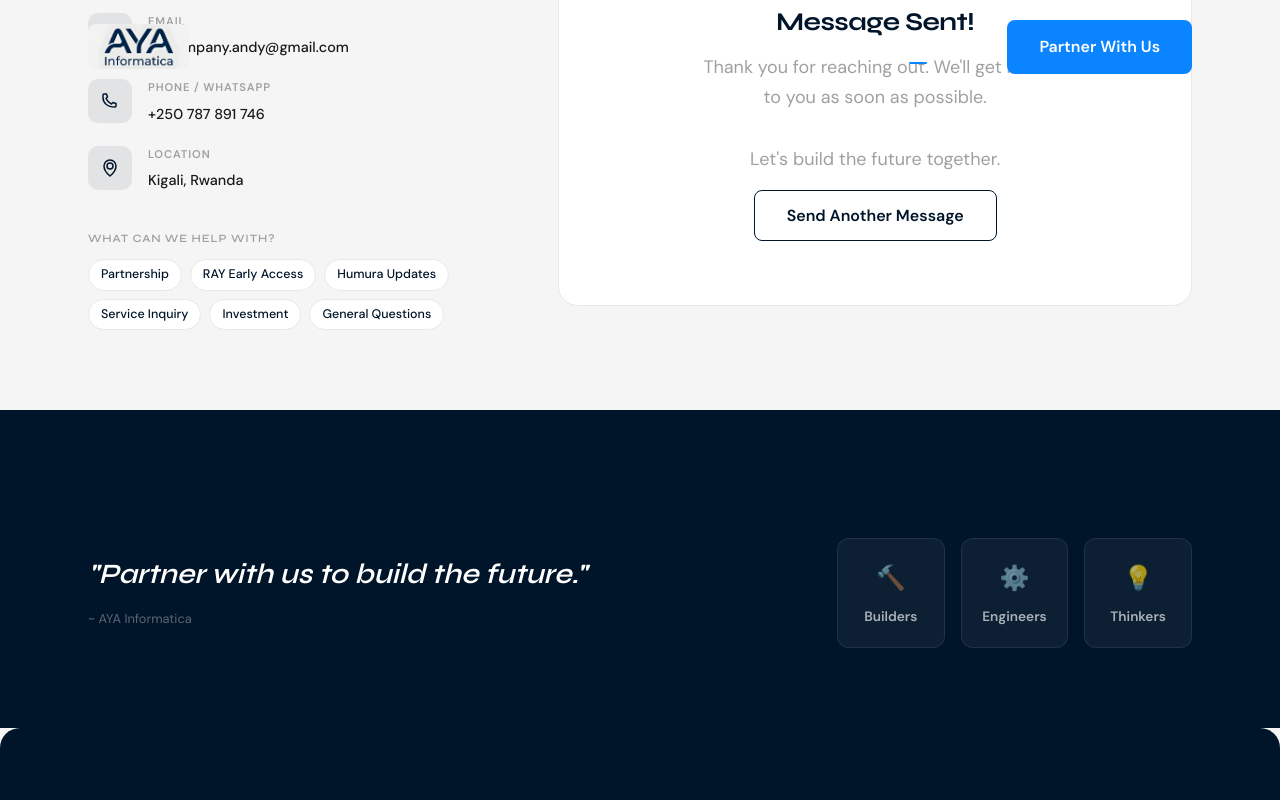
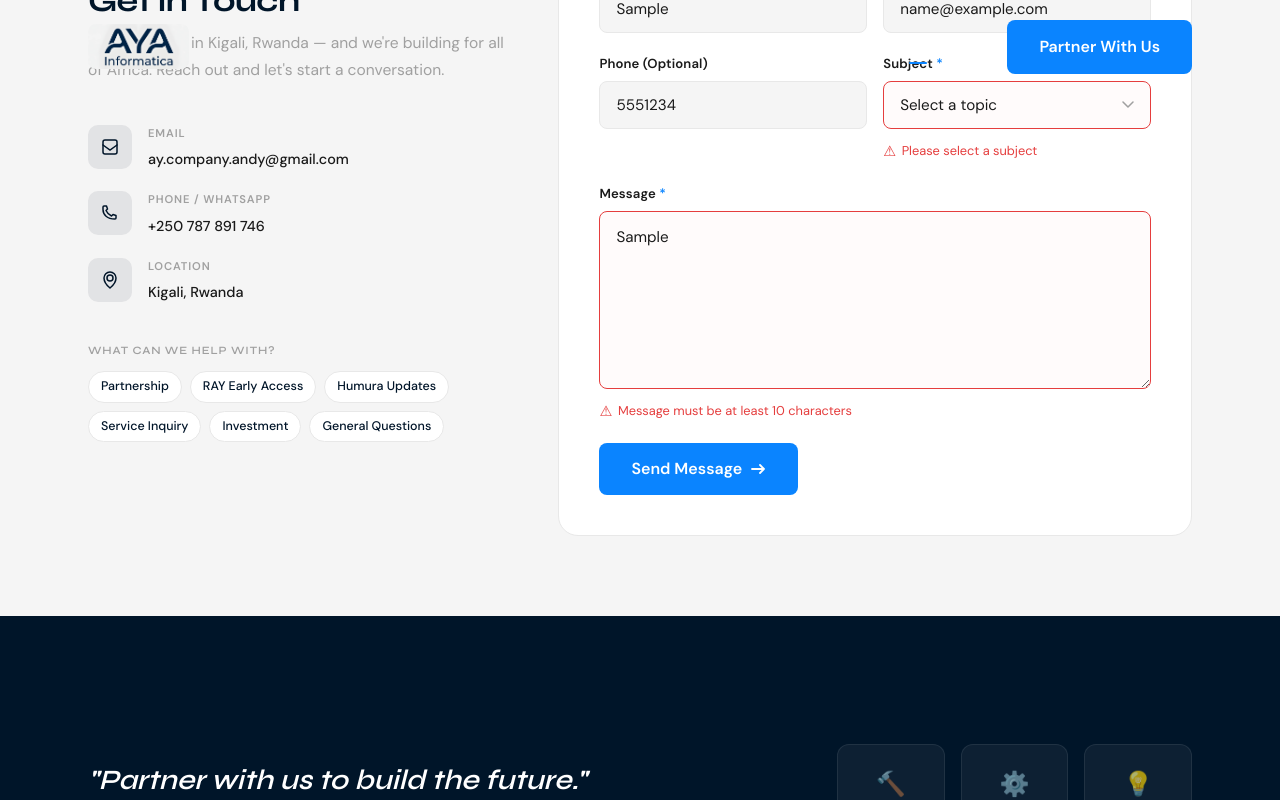
Before and after one commit to AYA-Informatica/aya-informatica-website, a React (Vite) app: page /contact in a window 1280 px wide. Both pictures are taken after typing "Sample", "name@example.com", "5551234", "Sample" into the empty fields and a click on the button "Send Message". Shown: the part 993-1793 px from the top of the page. Built offline with nearby package versions, Linux system fonts and the light colour scheme.

Commit message:
Implement complete contact form: Formspree integration, validation, error handling, accessibility

```diff
--- a/src/pages/ContactPage.css
+++ b/src/pages/ContactPage.css
@@ -184,6 +184,30 @@
   border-color: var(--accent);
   background: var(--white);
   box-shadow: 0 0 0 3px rgba(10,132,255,0.1);
+}
+
+.form-input--error {
+  border-color: #e53e3e;
+  background: rgba(229,62,62,0.02);
+}
+
+.form-input--error:focus {
+  border-color: #e53e3e;
+  box-shadow: 0 0 0 3px rgba(229,62,62,0.1);
+}
+
+.form-error {
+  font-size: 0.8rem;
+  color: #e53e3e;
+  margin-top: 0.25rem;
+  display: flex;
+  align-items: center;
+  gap: 0.35rem;
+}
+
+.form-error::before {
+  content: '⚠';
+  font-size: 0.9rem;
 }
 
 .form-input::placeholder {
--- a/src/pages/ContactPage.tsx
+++ b/src/pages/ContactPage.tsx
@@ -1,4 +1,4 @@
-import { useState, useEffect, FormEvent } from 'react'
+import { useState, FormEvent } from 'react'
 import { useScrollReveal } from '../hooks/useScrollReveal'
 import { useSEO } from '../hooks/useSEO'
 import './AboutPage.css'
@@ -13,6 +13,7 @@
 }
 
 type FormStatus = 'idle' | 'submitting' | 'success' | 'error'
+type FormErrors = Partial<Record<keyof FormState, string>>
 
 export default function ContactPage() {
   useScrollReveal()
@@ -32,21 +33,88 @@
     message: '',
   })
   const [status, setStatus] = useState<FormStatus>('idle')
+  const [errors, setErrors] = useState<FormErrors>({})
 
   const handleChange = (e: React.ChangeEvent<HTMLInputElement | HTMLTextAreaElement | HTMLSelectElement>) => {
-    setForm((prev) => ({ ...prev, [e.target.name]: e.target.value }))
+    const { name, value } = e.target
+    setForm((prev) => ({ ...prev, [name]: value }))
+    // Clear error when user starts typing
+    if (errors[name as keyof FormState]) {
+      setErrors((prev) => ({ ...prev, [name]: '' }))
+    }
+  }
+
+  const validateForm = (): boolean => {
+    const newErrors: FormErrors = {}
+
+    // Name validation
+    if (!form.name.trim()) {
+      newErrors.name = 'Name is required'
+    } else if (form.name.trim().length < 2) {
+      newErrors.name = 'Name must be at least 2 characters'
+    }
+
+    // Email validation
+    if (!form.email.trim()) {
+      newErrors.email = 'Email is required'
+    } else if (!/^[^\s@]+@[^\s@]+\.[^\s@]+$/.test(form.email)) {
+      newErrors.email = 'Please enter a valid email address'
+    }
+
+    // Subject validation
+    if (!form.subject) {
+      newErrors.subject = 'Please select a subject'
+    }
+
+    // Message validation
+    if (!form.message.trim()) {
+      newErrors.message = 'Message is required'
+    } else if (form.message.trim().length < 10) {
+      newErrors.message = 'Message must be at least 10 characters'
+    }
+
+    setErrors(newErrors)
+    return Object.keys(newErrors).length === 0
   }
 
   const handleSubmit = async (e: FormEvent<HTMLFormElement>) => {
     e.preventDefault()
+
+    // Validate form
+    if (!validateForm()) {
+      return
+    }
+
     setStatus('submitting')
 
-    /* Simulate form submission (replace with actual endpoint in production) */
     try {
-      await new Promise((res) => setTimeout(res, 1500))
-      setStatus('success')
-      setForm({ name: '', email: '', phone: '', subject: '', message: '' })
-    } catch {
+      // Using Formspree - replace with your Formspree form ID
+      // Get your form ID from https://formspree.io/
+      const response = await fetch('https://formspree.io/f/YOUR_FORM_ID', {
+        method: 'POST',
+        headers: {
+          'Content-Type': 'application/json',
+        },
+        body: JSON.stringify({
+          name: form.name,
+          email: form.email,
+          phone: form.phone || 'Not provided',
+          subject: form.subject,
+          message: form.message,
+          _replyto: form.email,
+          _subject: `New contact from ${form.name} - ${form.subject}`,
+        }),
+      })
+
+      if (response.ok) {
+        setStatus('success')
+        setForm({ name: '', email: '', phone: '', subject: '', message: '' })
+        setErrors({})
+      } else {
+        setStatus('error')
+      }
+    } catch (error) {
+      console.error('Form submission error:', error)
       setStatus('error')
     }
   }
@@ -209,14 +277,21 @@
                       id="name"
                       name="name"
                       type="text"
-                      className="form-input"
+                      className={`form-input${errors.name ? ' form-input--error' : ''}`}
                       placeholder="Your full name"
                       value={form.name}
                       onChange={handleChange}
                       required
                       autoComplete="name"
                       aria-required="true"
+                      aria-invalid={!!errors.name}
+                      aria-describedby={errors.name ? 'name-error' : undefined}
                     />
+                    {errors.name && (
+                      <span id="name-error" className="form-error" role="alert">
+                        {errors.name}
+                      </span>
+                    )}
                   </div>
                   <div className="form-group">
                     <label htmlFor="email" className="form-label">
@@ -226,14 +301,21 @@
                       id="email"
                       name="email"
                       type="email"
-                      className="form-input"
+                      className={`form-input${errors.email ? ' form-input--error' : ''}`}
                       placeholder="your@email.com"
                       value={form.email}
                       onChange={handleChange}
                       required
                       autoComplete="email"
                       aria-required="true"
+                      aria-invalid={!!errors.email}
+                      aria-describedby={errors.email ? 'email-error' : undefined}
                     />
+                    {errors.email && (
+                      <span id="email-error" className="form-error" role="alert">
+                        {errors.email}
+                      </span>
+                    )}
                   </div>
                 </div>
 
@@ -258,11 +340,13 @@
                     <select
                       id="subject"
                       name="subject"
-                      className="form-input form-select"
+                      className={`form-input form-select${errors.subject ? ' form-input--error' : ''}`}
                       value={form.subject}
                       onChange={handleChange}
                       required
                       aria-required="true"
+                      aria-invalid={!!errors.subject}
+                      aria-describedby={errors.subject ? 'subject-error' : undefined}
                     >
                       <option value="" disabled>Select a topic</option>
                       <option value="partnership">Partnership</option>
@@ -272,6 +356,11 @@
                       <option value="investment">Investment</option>
                       <option value="other">General / Other</option>
                     </select>
+                    {errors.subject && (
+                      <span id="subject-error" className="form-error" role="alert">
+                        {errors.subject}
+                      </span>
+                    )}
                   </div>
                 </div>
 
@@ -282,14 +371,21 @@
                   <textarea
                     id="message"
                     name="message"
-                    className="form-input form-textarea"
+                    className={`form-input form-textarea${errors.message ? ' form-input--error' : ''}`}
                     placeholder="Tell us about yourself and how we can help..."
                     value={form.message}
                     onChange={handleChange}
                     required
                     rows={6}
                     aria-required="true"
+                    aria-invalid={!!errors.message}
+                    aria-describedby={errors.message ? 'message-error' : undefined}
                   />
+                  {errors.message && (
+                    <span id="message-error" className="form-error" role="alert">
+                      {errors.message}
+                    </span>
+                  )}
                 </div>
 
                 {status === 'error' && (
```
Also changed, not shown: 1 other file (tests, documents, lock files or other folders).
